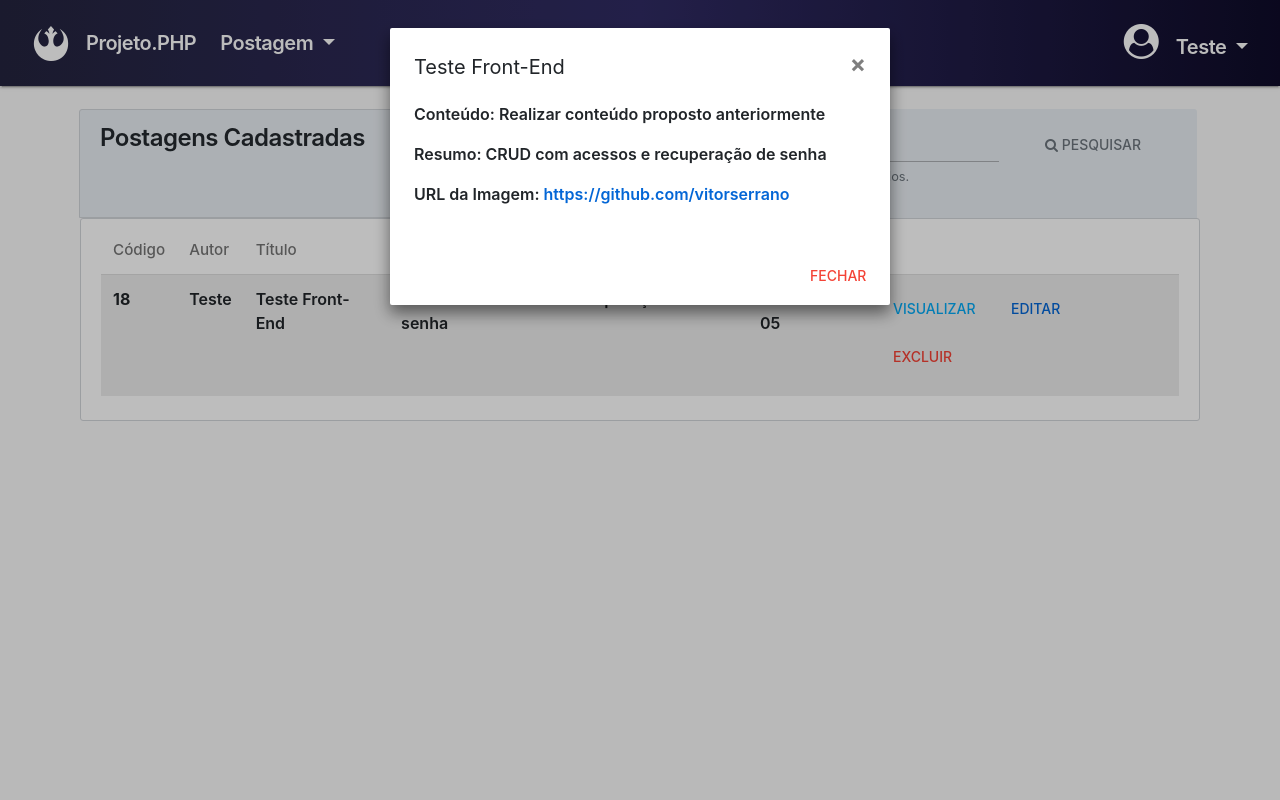
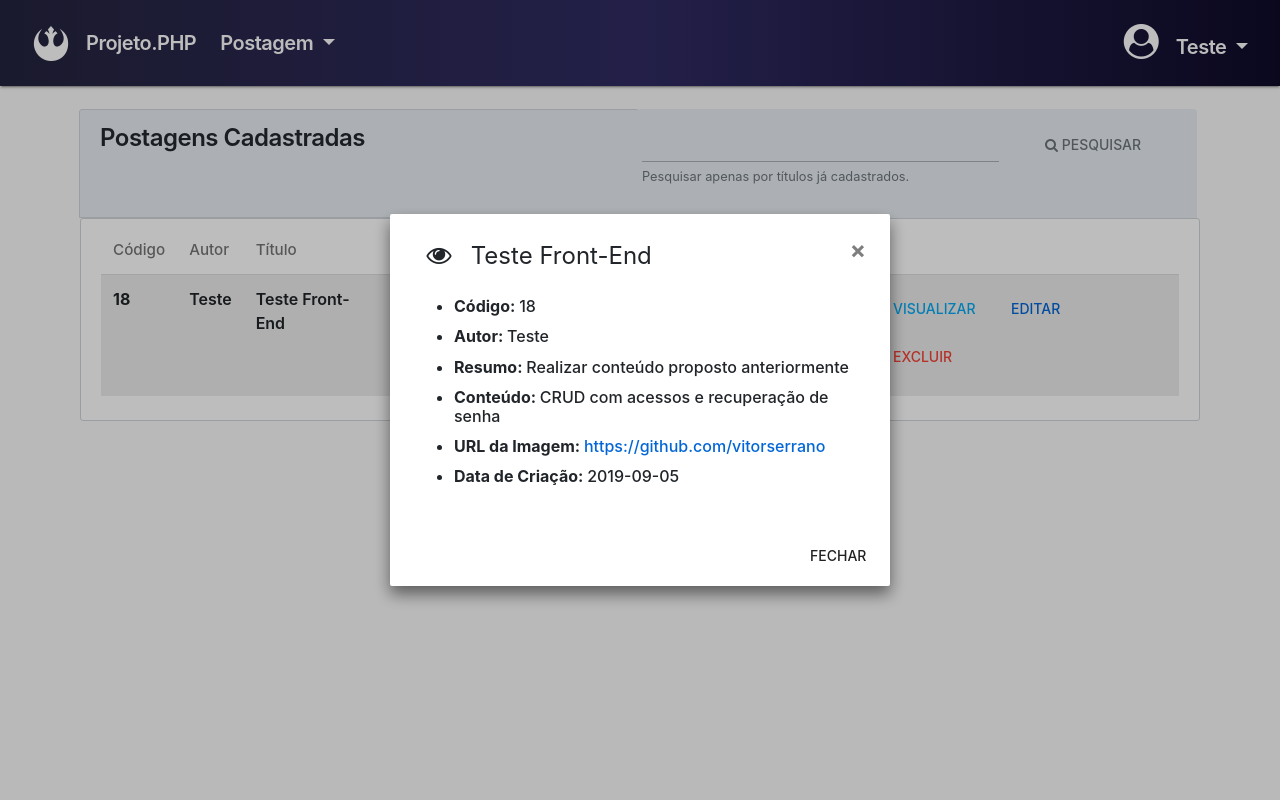
Before and after one commit to vitorserrano/Projeto.PHP, a PHP site: page /listaFormulario.php in a window 1280 px wide, after a click on "VISUALIZAR". Run offline with PHP 8.4, Linux system fonts and the light colour scheme; a user stored in the database is signed in; data comes from the database, SQL or seed files in the repository.

Commit message:
Criação de Modal para Excluir Postagem e alteração no Visualizar Postagem

```diff
--- a/asserts/css/formulario.css
+++ b/asserts/css/formulario.css
@@ -120,6 +120,11 @@
     color: white !important;
 }
 
+#icon-modal {
+    font-size: 25px !important;
+    padding: 0 .5em;
+}
+
 @media only screen and (max-width: 760px) {
     .btn-clear-form {
         margin-right: 0;
--- a/asserts/css/style.css
+++ b/asserts/css/style.css
@@ -72,8 +72,8 @@
         color: #f44336 !important;
     }
 
-    .btn-delete {
-        color: #f44336 !important;
+    .btn-confirmar {
+        color: #4caf50 !important;
     }
 
     @media only screen and (max-width: 760px) {
--- a/listaFormulario.php
+++ b/listaFormulario.php
@@ -68,21 +68,26 @@
 
                                 <td>
                                     <div class="modal fade" id="_postagem<?php echo $postagem['id_postagem']; ?>" tabindex="-1" role="dialog" aria-labelledby="_postagem<?php echo $postagem['id_postagem']; ?>" aria-hidden="true">
-                                        <div class="modal-dialog" role="document">
+                                        <div class="modal-dialog modal-dialog-centered" role="document">
                                             <div class="modal-content">
                                                 <div class="modal-header">
-                                                    <h5 class="modal-title" id="_postagem<?php echo $postagem['id_postagem']; ?>"><?php echo $postagem['titulo_postagem']; ?></h5>
+                                                    <h4 class="modal-title" id="_postagem<?php echo $postagem['id_postagem']; ?>"> <i id="icon-modal" class="fa fa-eye"></i> <?php echo $postagem['titulo_postagem']; ?></h4>
                                                     <button type="button" class="close" data-dismiss="modal" aria-label="Close">
                                                         <span aria-hidden="true">&times;</span>
                                                     </button>
                                                 </div>
                                                 <div class="modal-body">
-                                                    <p>Conteúdo: <?php echo $postagem['resumo_postagem']; ?></a> </p>
-                                                    <p>Resumo: <?php echo $postagem['conteudo_postagem']; ?></a> </p>
-                                                    <p>URL da Imagem: <a target="_blank" href="<?php echo $postagem['url_postagem']; ?>"><?php echo $postagem['url_postagem']; ?></a> </p>
+                                                    <ul>
+                                                    <li><h6><strong>Código: </strong><?php echo $postagem['id_postagem']; ?></h6></li>
+                                                    <li><h6><strong>Autor:  </strong> <?php echo $postagem['nome_usuario']; ?></h6></li>
+                                                    <li><h6><strong>Resumo: </strong><?php echo $postagem['resumo_postagem']; ?></h6></li>
+                                                    <li><h6><strong>Conteúdo: </strong><?php echo $postagem['conteudo_postagem']; ?></h6></li>
+                                                    <li><h6><strong>URL da Imagem: </strong><a target="_blank" href="<?php echo $postagem['url_postagem']; ?>"><?php echo $postagem['url_postagem']; ?></a> </h6></li>
+                                                    <li><h6><strong>Data de Criação: </strong><?php echo $postagem['data_postagem']; ?></h6></li>
+                                                    </ul>
                                                 </div>
                                                 <div class="modal-footer">
-                                                    <button type="button" class="btn btn-danger" data-dismiss="modal">FECHAR</button>
+                                                    <button type="button" class="btn btn-secondaray" data-dismiss="modal">FECHAR</button>
                                                 </div>
                                             </div>
                                         </div>
@@ -90,7 +95,36 @@
 
                                     <button type="button" class="btn btn-info" data-toggle="modal" data-target="#_postagem<?php echo $postagem['id_postagem']; ?>">Visualizar</button>
                                     <a type="button" class="btn btn-info" href="editarPostagem.php?id=<?php echo $postagem['id_postagem']; ?>"> Editar </a>
-                                    <a class="btn-delete btn" href="controller/apagarPostagem.php?id=<?php echo $postagem['id_postagem']; ?>"> Excluir </a>
+                                    <button type="button" class="btn btn-danger" data-toggle="modal" data-target="#modal-excluir">
+                                        Excluir
+                                    </button>
+
+                                    <!-- Modal -->
+                                    <div class="modal fade" id="modal-excluir" tabindex="-1" role="dialog" aria-labelledby="exampleModalCenterTitle" aria-hidden="true">
+                                        <div class="modal-dialog modal-dialog-centered" role="document">
+                                            <div class="modal-content">
+                                                <div class="modal-header">
+                                                    <h4 class="modal-title" id="exampleModalLongTitle"> <i id="icon-modal" class="fa fa-trash"></i> Excluir Postagem </h4>
+                                                    <button type="button" class="close" data-dismiss="modal" aria-label="Close">
+                                                        <span aria-hidden="true">&times;</span>
+                                                    </button>
+                                                </div>
+                                                <div class="modal-body">
+                                                    <h5>Deseja realmente excluir esta postagem?</h5>
+                                                    <small class="form-text text-muted">* Esse processo é irreversivel.</small>
+                                                </div>
+                                                <div class="modal-footer">
+                                                    <button type="button" class="btn btn-secondary" data-dismiss="modal">Fechar</button>
+                                                    <a class="btn-confirmar btn" href="controller/apagarPostagem.php?id=<?php echo $postagem['id_postagem']; ?>"> Confirmar </a>
+                                                </div>
+                                            </div>
+                                        </div>
+                                    </div>
+
+
+
+
+
 
                                 </td>
 
```
Also changed, not shown: README.md.
